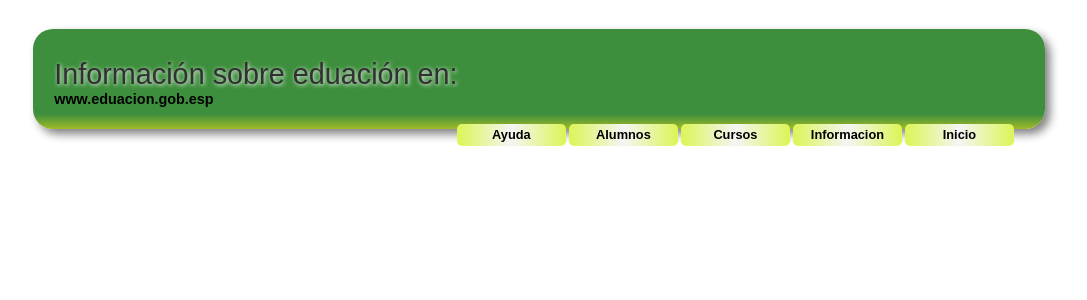
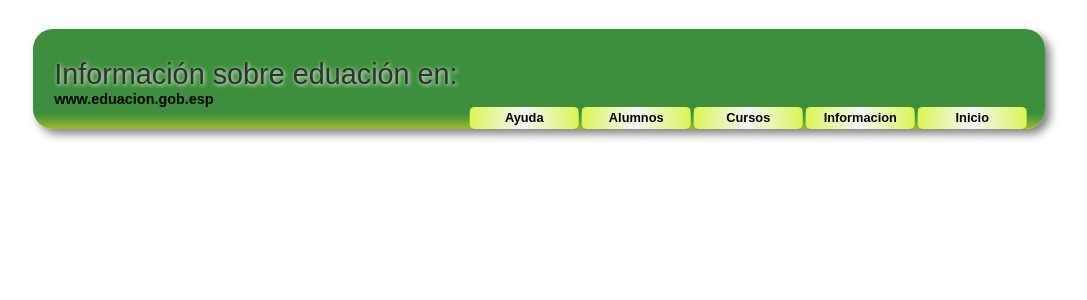
Before and after one commit to xJuliMendez/interfaces_JulianMendez, a PHP site: page /ejercicio14.html in a window 1280 px wide. Shown: the top 300 px of the page, without its empty margins (101-1188 px from the left). Run offline with PHP 8.4, Linux system fonts and the light colour scheme.

Commit message:
correccion

```diff
--- a/Ejercicio10/estilos.css
+++ b/Ejercicio10/estilos.css
@@ -12,13 +12,13 @@ div.estandar{
 div#posicionamiento1{
     position: absolute;
     top: 50%;
-    width: 99%;
+    width: 100%;
     height: 1px;
     border-top: 1px dashed #CCCCCC ;
 }
 div#posicionamiento2{
     position: absolute;
-    right: 50%;
+    left: 50%;
     width: 1px;
     height: 100%;
     border-left: 1px dashed #CCCCCC;
--- a/Ejercicio14/estilos.css
+++ b/Ejercicio14/estilos.css
@@ -42,17 +42,17 @@ html{
     border: 1px;
     background-image: linear-gradient(90deg, rgba(219,245,85,1) 0%, whitesmoke 50%, rgba(219,245,85,1) 100%);
     float: right;
-    position: relative;
-    bottom: 10%;
-    right: 3%;
+    transform: translate(-15%,-80%);
+    /* position: relative;
+    bottom: 25%;
+    right: 3%; */
 }
 
-.opciones{
+/* .opciones{
     border-radius: 5px;
-    box-sizing: content-box;
     margin: 0.1rem;
     width: 10.55%;
     height: 20%;
     border: 1px;
     background-image: linear-gradient(90deg, rgba(219,245,85,1) 0%, whitesmoke 50%, rgba(219,245,85,1) 100%);
-}
+} */
```
